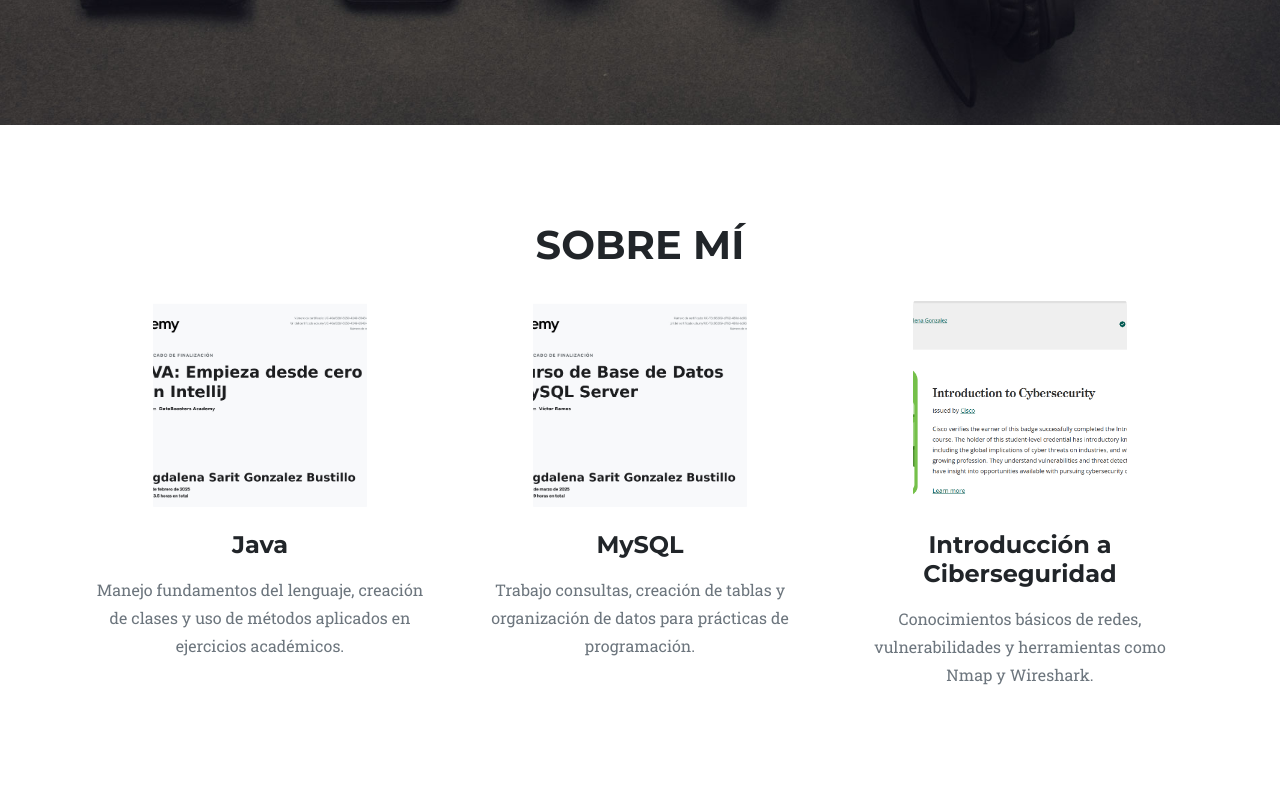
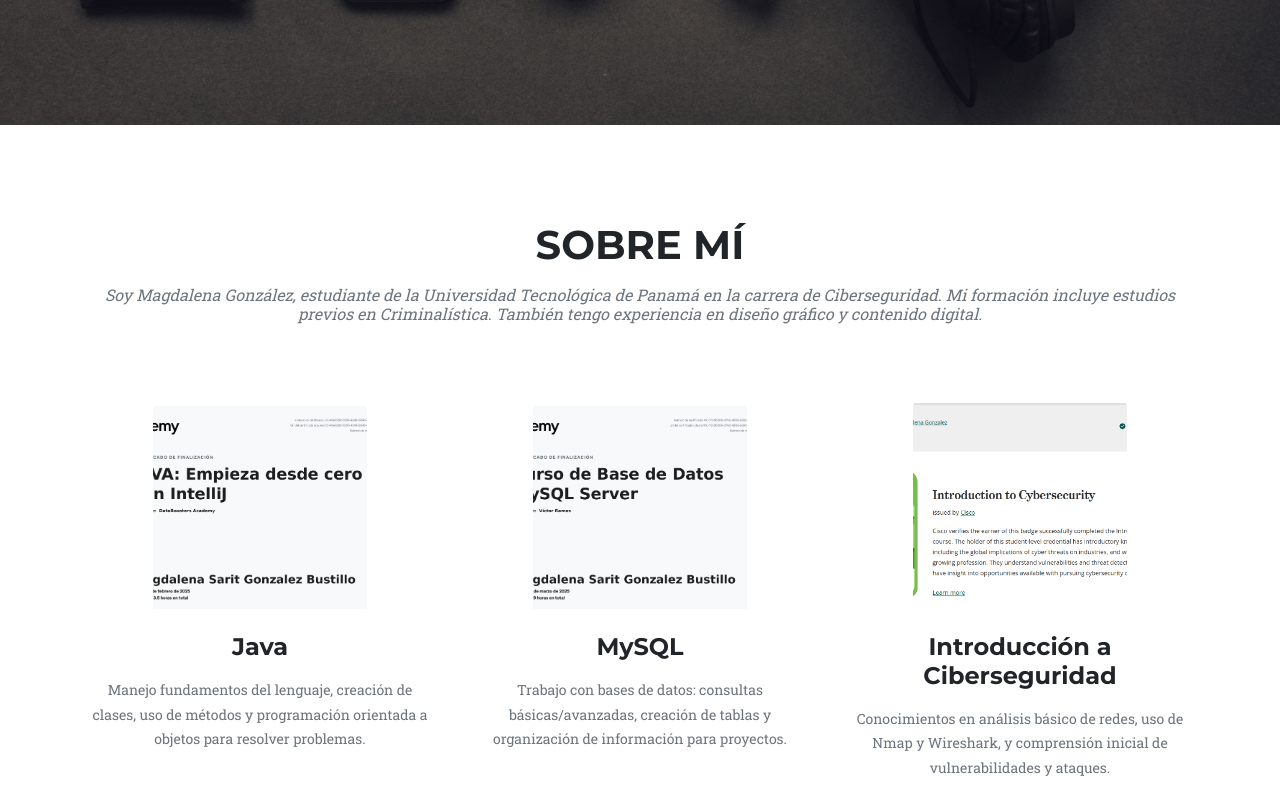
Before and after one commit to magdalenagonzalez08/magdalenagonzalez08.github.io, a plain HTML site: page index.html in a window 1280 px wide. Shown: the part 620-1429 px from the top of the page. Drawn offline with nearby package versions, Linux system fonts and the light colour scheme.

Commit message:
Update index.html

```diff
--- a/index.html
+++ b/index.html
@@ -45,50 +45,60 @@
             </div>
         </header>
         <!-- Services-->
-        <section class="page-section" id="skills">
+        <!-- Services / Sobre mí -->
+<section class="page-section" id="sobremi">
   <div class="container">
     <div class="text-center">
       <h2 class="section-heading text-uppercase">Sobre mí</h2>
+      <h3 class="section-subheading text-muted">
+        Soy Magdalena González, estudiante de la Universidad Tecnológica de Panamá en la carrera de Ciberseguridad.
+        Mi formación incluye estudios previos en Criminalística. También tengo experiencia en diseño gráfico y contenido digital.
+      </h3>
     </div>
 
-        <div class="row text-center">
-
+    <div class="row text-center skills-row" aria-label="Habilidades y certificaciones">
       <!-- JAVA -->
       <div class="col-md-4 mb-4">
-                <div class="skill-box">
-                    <img src="assets/img/certificados/java.png" class="skill-img" alt="Java">
-                    <h4 class="my-3">Java</h4>
-                    <p class="text-muted">
-                        Manejo fundamentos del lenguaje, creación de clases y uso de métodos aplicados en ejercicios académicos.
+        <div class="skill-box" role="group" aria-labelledby="skill-java">
+          <div class="skill-img-wrap">
+            <img id="cert-java" src="assets/img/certificados/java.png" class="skill-img" alt="Certificado Java - Magdalena González" />
+          </div>
+          <h4 id="skill-java" class="my-3">Java</h4>
+          <p class="text-muted small">
+            Manejo fundamentos del lenguaje, creación de clases, uso de métodos y programación orientada a objetos para resolver problemas.
           </p>
         </div>
       </div>
 
       <!-- MYSQL -->
       <div class="col-md-4 mb-4">
-                <div class="skill-box">
-                    <img src="assets/img/certificados/sql.png" class="skill-img" alt="MySQL">
-                    <h4 class="my-3">MySQL</h4>
-                    <p class="text-muted">
-                        Trabajo consultas, creación de tablas y organización de datos para prácticas de programación.
+        <div class="skill-box" role="group" aria-labelledby="skill-mysql">
+          <div class="skill-img-wrap">
+            <img id="cert-sql" src="assets/img/certificados/sql.png" class="skill-img" alt="Certificado MySQL - Magdalena González" />
+          </div>
+          <h4 id="skill-mysql" class="my-3">MySQL</h4>
+          <p class="text-muted small">
+            Trabajo con bases de datos: consultas básicas/avanzadas, creación de tablas y organización de información para proyectos.
           </p>
         </div>
       </div>
 
       <!-- CIBERSEGURIDAD -->
       <div class="col-md-4 mb-4">
-                <div class="skill-box">
-                    <img src="assets/img/certificados/cisco.png" class="skill-img" alt="Ciberseguridad">
-                    <h4 class="my-3">Introducción a Ciberseguridad</h4>
-                    <p class="text-muted">
-                        Conocimientos básicos de redes, vulnerabilidades y herramientas como Nmap y Wireshark.
+        <div class="skill-box" role="group" aria-labelledby="skill-cyber">
+          <div class="skill-img-wrap">
+            <img id="cert-cisco" src="assets/img/certificados/cisco.png" class="skill-img" alt="Certificado Cisco - Introducción a Ciberseguridad" />
+          </div>
+          <h4 id="skill-cyber" class="my-3">Introducción a Ciberseguridad</h4>
+          <p class="text-muted small">
+            Conocimientos en análisis básico de redes, uso de Nmap y Wireshark, y comprensión inicial de vulnerabilidades y ataques.
           </p>
         </div>
       </div>
-
     </div>
   </div>
 </section>
+
 
         <!-- Portfolio Grid-->
         <section class="page-section bg-light" id="portfolio">
```
Lines whose indentation alone changed are shown as unchanged.
